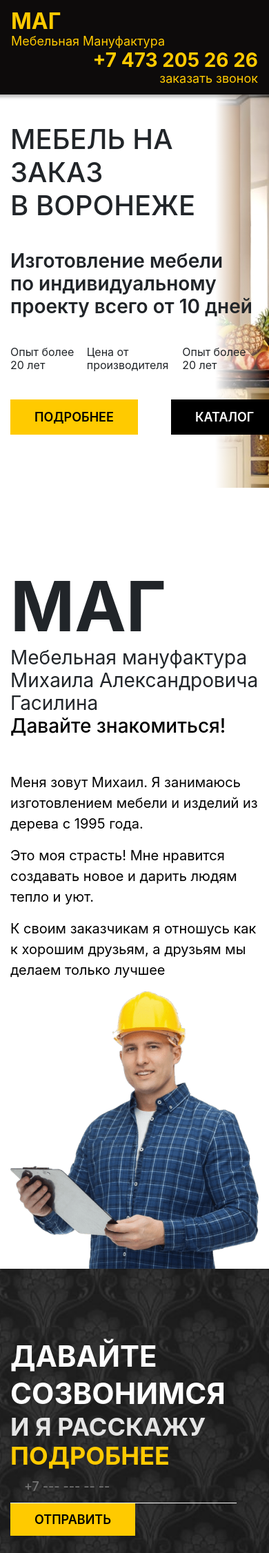
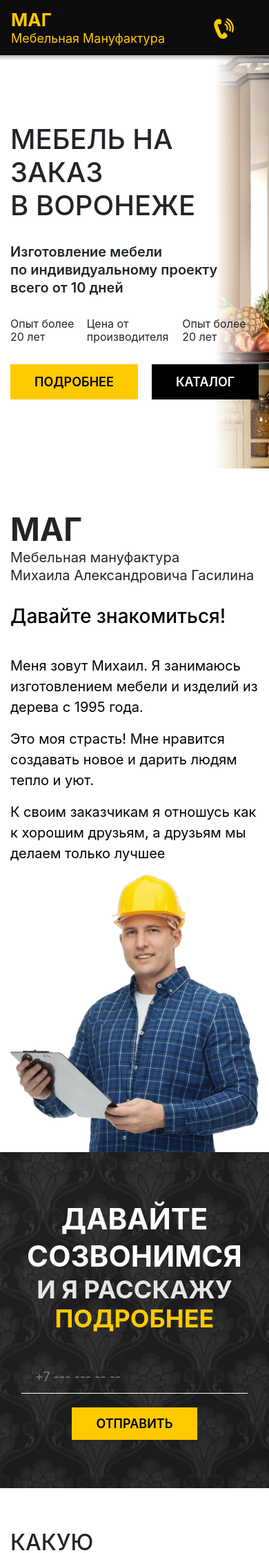
Before and after one commit to cla55ik/mag, a PHP site: page / in a window 390 px wide; the page is wider, and only the part inside the window is pictured. Shown: the top 2251 px of that part at 69% size. Run offline with PHP 8.4, Linux system fonts and the light colour scheme; data that the repository does not hold is empty; style sheets or scripts are compiled from the project's sources; some libraries are stand-ins or nearby versions.

Commit message:
add css ctyle for nobile

```diff
--- a/index.php
+++ b/index.php
@@ -14,7 +14,7 @@
                         </div>
                         <div class="d-flex mt-40">
 
-                              <button type="button" name="button" class="btn btn-yellow mr-5" onclick="headerPopup()">ПОДРОБНЕЕ</button>
+                              <button type="button" name="button" class="btn btn-yellow mr-lg-5" onclick="headerPopup()">ПОДРОБНЕЕ</button>
                               <button type="button" name="button" class="btn-black">КАТАЛОГ</button>
                         </div>
                   </div>
@@ -77,7 +77,7 @@
 
 
                   <?php foreach ($alltest as $category): ?>
-                        <div class="row mb-50">
+                        <div class="row mb-50 m-reverse">
                               <div class="col-lg-3 cat-card-left align-items-center">
                                     <h3 class="text-uppercase cat-name"><?=$category['cat_name'];?></h3>
                                     <div class="sub-cat"><?=$category['sub_1'];?></div>
@@ -112,14 +112,14 @@
 
       <!-- Официальный договор -->
       <div class="container">
-            <div class="row">
-                  <div class="col-lg-7 mt-50">
+            <div class="row m-reverse">
+                  <div class="col-lg-7 mt-50 man">
                         <img src="/resources/img/man-doc.jpg" alt="" loading="lazy">
                   </div>
-                  <div class="col-lg-5 d-flex flex-wrap align-content-end">
+                  <div class="col-lg-5 d-flex flex-wrap align-content-end dogovor-text">
                         <h2 class="mb-40">ОФИЦИАЛЬНЫЙ ДОГОВОР</h2>
                         <p class="mb-90 text-18">На нашем производстве мы готовы произвести мебель для любых потребностей как для частных домов и квартир, так и для помещений коммерческого использования.</p>
-                        <div class="d-flex justify-content-end w-100"><img src="/resources/img/pechat.png" alt="" loading="lazy"></div>
+                        <div class="d-none d-lg-flex justify-content-end w-100"><img src="/resources/img/pechat.png" alt="" loading="lazy"></div>
                   </div>
             </div>
       </div>
@@ -131,18 +131,18 @@
                         <div class="col-lg-3">
 
                         </div>
-                        <div class="col-lg-3 d-flex align-items-center">
+                        <div class="col-lg-3 d-flex align-items-center garant-body">
                               <div class="">
                                     <div class="white-head-cta text-uppercase">
                                           ГАРАНТИЯ
                                     </div>
-                                    <div class="white-text-cta text-uppercase">
+                                    <div class="white-text-cta text-uppercase ">
                                           на мебель
                                     </div>
                               </div>
 
                         </div>
-                        <div class="col-lg-3 text-yellow d-flex align-items-center text-uppercase">
+                        <div class="col-lg-3 text-yellow d-flex align-items-center text-uppercase garant-body">
                               <span class="garant-10">10</span><span class="garant-year">лет</span>
                         </div>
                         <div class="col-lg-3">
@@ -169,7 +169,7 @@
       <div class="container mt-90 mb-90">
             <h2 class="mb-70">ОТЗЫВЫ КЛИЕНТОВ</h2>
         <?php foreach ($all_review as $review): ?>
-          <div class="col-lg-10 review-card d-flex mb-40">
+          <div class="row review-card d-flex mb-40 mr-15p">
             <div class="col-lg-3 review-img">
               <img class="img-fluid review-img" src="/resources/img/review/<?=$review['img'];?>.jpg" alt="">
             </div>
@@ -228,7 +228,7 @@
                               <button type="button" name="button" class="btn btn-yellow" onclick="headerPopup()">ПОДРОБНЕЕ</button>
                         </div>
 
-                        <img class="img-fluid" src="/resources/img/akciya.jpg" alt="" loading="lazy">
+                        <img class="img-fluid img-w-100" src="/resources/img/akciya.jpg" alt="" loading="lazy">
                   </div>
             </div>
       </div>
@@ -243,7 +243,10 @@
                   </div>
             </div>
             <div class="container d-flex justify-content-center partners-container">
-                  <div class="slider">
+                  <div class="col-1 d-flex align-items-center justify-content-start p-0">
+                        <button class="btn-prev"><</button>
+                  </div>
+                  <div class="slider  col-10">
                         <div class="slider-line">
                               <?php for ($j=1; $j < 6; $j++):?>
                                     <img class="img-partner" src="/resources/img/partners/0<?=$j;?>.png" alt="">
@@ -254,9 +257,12 @@
                         </div>
 
                   </div>
+                  <div class="col-1 d-flex align-items-center justify-content-end p-0">
+                        <button class="btn-next">></button>
+                  </div>
 
             </div>
-            <button class="btn-next">></button>
+
       </div>
 
 
--- a/layouts/footer.php
+++ b/layouts/footer.php
@@ -3,8 +3,8 @@
 
     <footer id="footer">
       <div class="row header-wrapper">
-        <nav class=" navbar navbar-expand-lg container">
-          <div class="col-lg-3 nav-logo">
+        <div class=" navbar navbar-expand-lg container">
+          <div class="col-lg-3 col-4 nav-logo">
             <a href="/">
               <div class="text-yellow text-uppercase site-name">
                 маг
@@ -17,7 +17,7 @@
           <div class="">
 
           </div>
-          <div class="col-lg-9 text-yellow">
+          <div class="col-lg-9 col-8 text-yellow">
             <div class="header-phone">
               <a class="text-yellow" href="tel:+74732052626">+7 473 205 26 26</a>
             </div>
@@ -25,7 +25,16 @@
                 <a class="text-yellow" href="#footer" id="btn_popup" onclick="headerPopup()">заказать звонок</a>
               </div>
           </div>
-        </nav>
+        </div>
+        <div class="container ">
+          <div class="col-12 text-yellow pt-2">
+              ©1995  -  <?= date(Y); ?> Все права защищены.
+          </div>
+          <div class="col-12 text-lighte pt-1 text-16-14">
+            Оставляя на сайте свои контактные данные, Вы даете согласие на обработку своих персональных данных в соответствии с политикой конфиденциальности. Сайт не является публичной офертой и носит информационный характер.
+          </div>
+
+        </div>
       </div>
 
 
--- a/layouts/header.php
+++ b/layouts/header.php
@@ -33,7 +33,7 @@
       <div class="row header-wrapper fixed-top">
         <nav class=" navbar navbar-expand-lg container">
 
-          <div class="col-lg-3 col-sm-12 nav-logo">
+          <div class="col-lg-3 col-9 nav-logo">
             <a href="/">
               <div class="text-yellow text-uppercase site-name">
                 маг
@@ -51,13 +51,17 @@
               <a class="nav-item nav-link" href="#">Контакты</a>
             </div>
           </div>
-          <div class="col-lg-3 text-yellow">
+          <div class="d-none d-lg-block col-lg-3 text-yellow">
             <div class="header-phone">
               <a class="text-yellow" href="tel:+74732052626">+7 473 205 26 26</a>
             </div>
               <div class="header-cta-btn">
                 <a class="text-yellow" href="#" id="btn_popup" onclick="headerPopup()">заказать звонок</a>
               </div>
+
+          </div>
+          <div class="col-3 d-block d-lg-none">
+            <a href="tel:+79102814760"><img src="/resources/img/phone.svg" alt="позвонить"></a>
           </div>
         </nav>
       </div>
--- a/resources/css/style.css
+++ b/resources/css/style.css
@@ -14,7 +14,17 @@ body, h1 {
   font-family: "Raleway", "Arial", sans-serif;
 }
 
+body {
+
+  overflow-x: hidden;
+}
+
 .text-16{
+  font-size: 16px;
+  line-height: 19px;
+}
+
+.text-16-14{
   font-size: 16px;
   line-height: 19px;
 }
@@ -43,7 +53,9 @@ body, h1 {
 }
 
 
-
+.mr-15p{
+  margin-right: 15%;
+}
 .mt-90{
   margin-top: 90px;
 }
@@ -182,6 +194,10 @@ button.btn-yellow:hover{
 
 .text-yellow{
   color: #FFCA00;
+}
+
+.text-lighte{
+  color: #DDD;
 }
 
 .white-head-cta{
@@ -698,6 +714,26 @@ img.img-fluid.img-material {
 }
 
 
+.btn-next, .btn-prev{
+  background: transparent;
+  border:none;
+  font-weight: 600;
+  font-size: 36px;
+  line-height: 0;
+  padding: 0px 10px;
+}
+.btn-prev:hover{
+  cursor: pointer;
+}
+.btn-next:hover{
+  cursor: pointer;
+}
+
+.partners-container{
+  padding: 0;
+}
+
+
 .img-partner{
   margin: 10px 20px;
 }
@@ -707,3 +743,259 @@ img.img-fluid.img-material {
 .man img {
   max-width: 100%;
 }
+
+
+
+
+
+@media (max-width:768px){
+  .text-16{
+    font-size: 16px;
+    line-height: 19px;
+  }
+
+  .text-16-24{
+    font-size: 16px;
+    line-height: 1.5em;
+  }
+
+  .text-18{
+    font-size: 18px;
+    line-height: 22px;
+  }
+
+  .text-28{
+    font-weight: 600;
+    font-size: 20px;
+    line-height: 26px;
+  }
+
+
+  .text-100{
+    font-weight: bold;
+    font-size: 46px;
+    line-height: 56px;
+  }
+
+
+
+  .mt-90{
+    margin-top: 60px;
+  }
+
+  .mb-90{
+    margin-bottom: 60px;
+  }
+
+  .mt-70{
+    margin-top: 50px;
+  }
+
+  .mb-70{
+    margin-bottom: 50px;
+  }
+
+  .mt-50{
+    margin-top: 40px;
+  }
+
+  .mb-50{
+    margin-bottom: 40px;
+  }
+
+  .mt-40{
+    margin-top: 30px;
+  }
+
+  .mb-40{
+    margin-bottom: 30px;
+  }
+
+
+
+  .pt-100{
+    padding-top: 70px;
+
+  }
+
+  .pb-100{
+    padding-bottom: 70px;
+  }
+
+  .pt-90{
+    padding-top: 60px;
+  }
+
+  .pb-90{
+    padding-bottom: 60px;
+  }
+
+  .pt-70{
+    padding-top: 50px;
+
+  }
+
+  .pb-70{
+    padding-bottom: 50px;
+  }
+
+
+
+  .m-reverse{
+    flex-direction: column-reverse;
+  }
+
+  .garant-body {
+    justify-content: center;
+  }
+
+  .img-w-100{
+    width: 100%;
+    margin-bottom: 20px;
+  }
+
+  .advantages-title{
+    padding:0px 15px 30px;
+  }
+
+  .advantages{
+    padding-bottom: 40px;
+  }
+
+  .mr-15p{
+    margin-right: 0px;
+  }
+
+  .hello h2{
+    margin-top:30px;
+  }
+
+  .slider{
+    width: 90%;
+  }
+
+
+  .btn-black, .btn-yellow{
+    font-size: 16px;
+    padding: 10px 20px;
+  }
+  .btn-yellow{
+    margin-right: 20px;
+  }
+
+  form#cta-form{
+    text-align: center;
+    margin-top:40px;
+  }
+
+  input#btn_submit{
+    margin-top: 20px;
+  }
+
+  .white-head-cta, .white-text-cta {
+    text-align: center;
+  }
+
+  ul.nav.nav-tab{
+    margin-top: 50px;
+    margin-bottom: 30px;
+  }
+
+  .nav-tab li{
+    font-size: 16px;
+    margin-right: 15px;
+  }
+
+  .tabs{
+    padding-bottom: 50px;
+  }
+
+  .review-card{
+    margin-left: 15px;
+    margin-right: 10px;
+  }
+  .review-body{
+    padding: 30px 20px;
+  }
+
+  .review-img{
+    width: 100%;
+  }
+
+  .features{
+    margin-left: 15px;
+    margin-right: 15px;
+    padding: 40px 30px 40px 30px;
+  }
+
+  .akciya-text{
+    margin-bottom: 40px;
+  }
+
+  .akciya{
+    margin-left: 15px;
+    margin-right: 15px;
+    margin-top: 30px;
+  }
+
+  .akciya img{
+    margin:0px !important;
+  }
+
+
+  .cta-body {
+    padding-bottom: 40px !important;
+    background-color: rgba(255, 255, 255, 0.7);
+  }
+
+  .cta-body p{
+    margin: 0px;
+    padding: 0px 30px;
+    text-align: center;
+
+  }
+
+
+  .popup-visible{
+    width: 80%;
+    left:10%;
+    padding: 20px 30px;
+  }
+
+
+  .dogovor-text{
+    margin-top: 70px;
+  }
+
+  .tabs-content {
+    /*overflow: hidden;*/
+    grid-template-columns: 1fr 1fr 1fr;
+    grid-row-gap:0px;
+
+  }
+
+  img.img-fluid.img-material {
+    width: 28vw;
+    height: 28vw;
+  }
+  .material-title{
+    margin-bottom: 25px;
+  }
+
+  .header-phone{
+    font-weight: bold;
+    font-size: 22px;
+    line-height: 26px;
+  }
+
+  .site-name{
+    font-weight: bold;
+    font-size: 26px;
+    line-height: 32px;
+  }
+
+  .text-16-14{
+    font-size: 14px;
+    line-height: 18px;
+  }
+}
--- a/templates/advantages.php
+++ b/templates/advantages.php
@@ -4,9 +4,9 @@
 
     </div>
     <div class="col-lg-3">
-      <img src="/resources/img/pre01.jpg" alt="" class="img-fluid">
+      <img src="/resources/img/pre01.jpg" alt="" class="img-fluid img-w-100">
     </div>
-    <div class="col-lg-6 d-flex flex-wrap align-content-center ml-5">
+    <div class="col-lg-6 d-flex flex-wrap align-content-center ml-lg-5">
       <h3 class="mb-4">Использование пространства</h3>
       <p>
         Созданная по индивидуальным размерам мебель идеально вписывается в отведенное ей
@@ -20,9 +20,9 @@
 
     </div>
     <div class="col-lg-3">
-      <img src="/resources/img/pre02.jpg" alt="" class="img-fluid">
+      <img src="/resources/img/pre02.jpg" alt="" class="img-fluid img-w-100">
     </div>
-    <div class="col-lg-6 d-flex flex-wrap align-content-center ml-5">
+    <div class="col-lg-6 d-flex flex-wrap align-content-center ml-lg-5">
       <h3 class="mb-4">Индивидуальность</h3>
       <p>
         Только с мебелью на заказ вы можете выбрать абсолютно все от цветов и принтов
@@ -36,9 +36,9 @@
 
     </div>
     <div class="col-lg-3">
-      <img src="/resources/img/pre03.jpg" alt="" class="img-fluid">
+      <img src="/resources/img/pre03.jpg" alt="" class="img-fluid img-w-100">
     </div>
-    <div class="col-lg-6 d-flex flex-wrap align-content-center ml-5">
+    <div class="col-lg-6 d-flex flex-wrap align-content-center ml-lg-5">
       <h3 class="mb-4">Стоимость мебели</h3>
       <p>
         Один из самых частых стереотипов о мебели на заказ касается ее стоимости. Мебель по
```
Also changed, not shown: resources/img/phone.svg (added).
